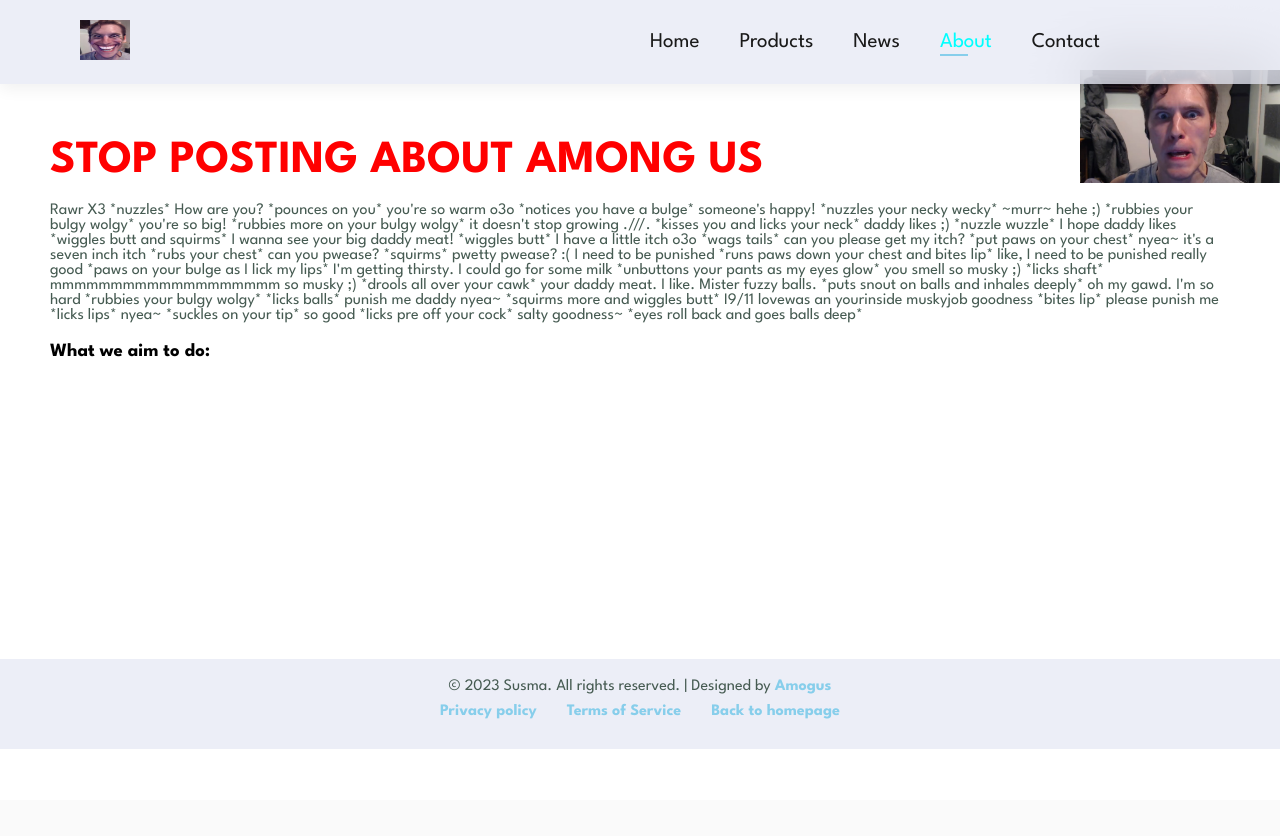
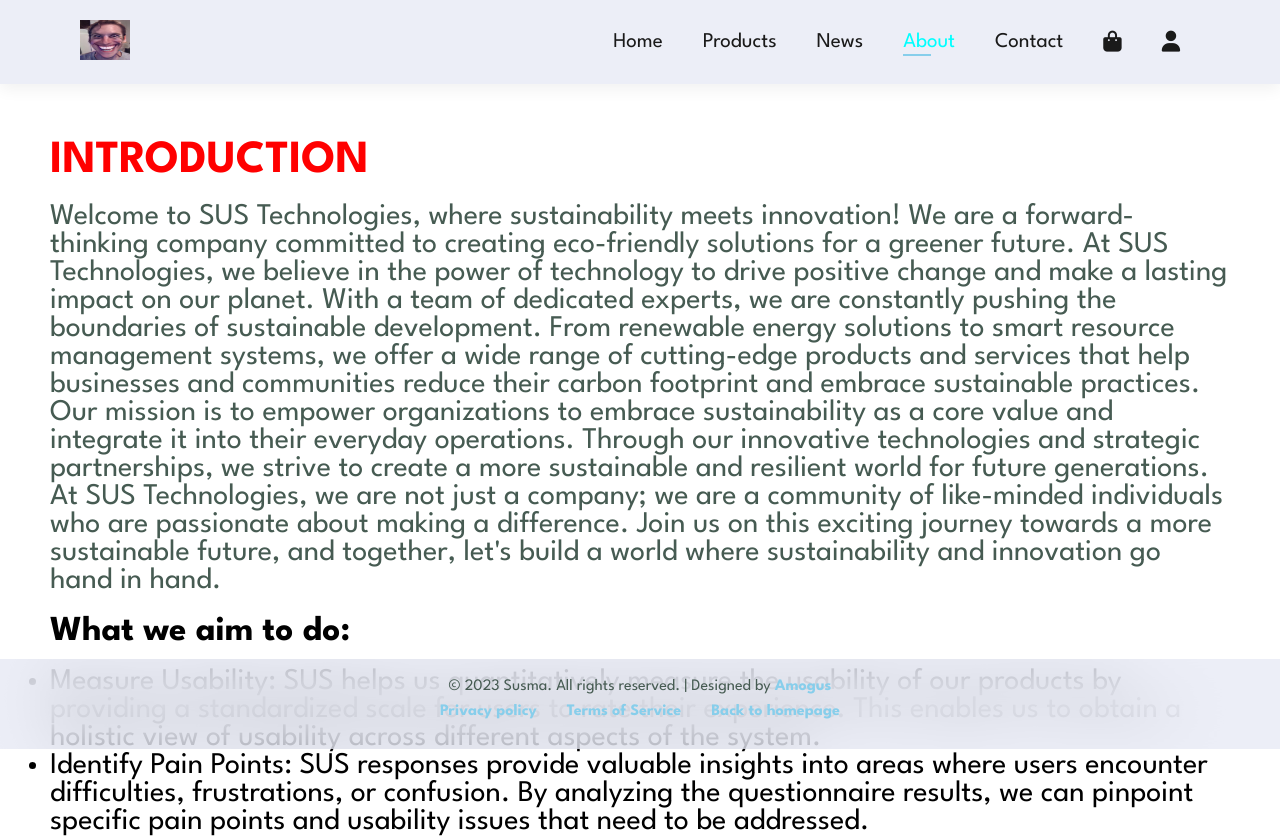
Before and after one commit to Arthaloith/Susma-laptop, a PHP site: page /about.html in a window 1280 px wide. Before the commit the page ends 749 px from the top, so only its background shows below. Run offline with PHP 8.4, Linux system fonts and the light colour scheme; some libraries are stand-ins or nearby versions.

Commit message:
fixed some small stuffs

```diff
--- a/about.html
+++ b/about.html
@@ -13,7 +13,7 @@
     <link rel="stylesheet" type="text/css" href="css/home.css">
     <link rel="stylesheet" type="text/css" href="css/about.css">
     <script src="js/loginpanel.js"></script>
-    <script src="js/aboutdrop.js">
+    <script src="js/aboutdrop.js"></script>
     <script src="https://kit.fontawesome.com/f1e51c2d13.js" crossorigin="anonymous"></script>
     <link rel="icon" type="img/jpg" href="assets/sus.jpg">
     <title>About us</title>
@@ -35,30 +35,36 @@
     </section>
     <main>
         <div class="content">
-            <h2>STOP POSTING ABOUT AMONG US</h2>
+            <h2>INTRODUCTION</h2>
             <p class="about">
-                Rawr X3 *nuzzles* How are you? *pounces on you* you're so warm o3o *notices you have a bulge* someone's happy! *nuzzles your necky wecky* ~murr~ hehe ;) *rubbies your bulgy wolgy* you're so big! *rubbies more on your bulgy wolgy* it doesn't stop growing .///. *kisses you and licks your neck* daddy likes ;) *nuzzle wuzzle* I hope daddy likes *wiggles butt and squirms* I wanna see your big daddy meat!
-                *wiggles butt* I have a little itch o3o *wags tails* can you please get my itch? *put paws on your chest* nyea~ it's a seven inch itch *rubs your chest* can you pwease? *squirms* pwetty pwease? :( I need to be punished *runs paws down your chest and bites lip* like, I need to be punished really good *paws on your bulge as I lick my lips* I'm getting thirsty. I could go for some milk *unbuttons your pants as my eyes glow* you smell so musky ;) *licks shaft* mmmmmmmmmmmmmmmmmmm so musky ;) *drools all over your cawk* your daddy meat. I like. Mister fuzzy balls. *puts snout on balls and inhales deeply* oh my gawd. I'm so hard *rubbies your bulgy wolgy* *licks balls* punish me daddy nyea~
-                *squirms more and wiggles butt* I9/11 lovewas an yourinside muskyjob goodness *bites lip* please punish me *licks lips* nyea~ *suckles on your tip* so good *licks pre off your cock* salty goodness~ *eyes roll back and goes balls deep*
+                Welcome to SUS Technologies, where sustainability meets innovation! We are a forward-thinking company committed to creating eco-friendly solutions for a greener future. At SUS Technologies, we believe in the power of technology to drive positive change and make a lasting impact on our planet.
+
+                With a team of dedicated experts, we are constantly pushing the boundaries of sustainable development. From renewable energy solutions to smart resource management systems, we offer a wide range of cutting-edge products and services that help businesses and communities reduce their carbon footprint and embrace sustainable practices.
+
+                Our mission is to empower organizations to embrace sustainability as a core value and integrate it into their everyday operations. Through our innovative technologies and strategic partnerships, we strive to create a more sustainable and resilient world for future generations.
+
+                At SUS Technologies, we are not just a company; we are a community of like-minded individuals who are passionate about making a difference. Join us on this exciting journey towards a more sustainable future, and together, let's build a world where sustainability and innovation go hand in hand.
             </p>
-            <h3 onclick="toggleParagraph()">What we aim to do:</h3>
-            <ul class="paragraph" id="expandableParagraph">
-                <li>With over 200 years of game development here at Riot Games, we aim to make RAID:Shadow Legends the most immersive online experience with evevrything you'd expect from brand new RPG titles.</li>
-                <li>In order to keep the playerbase engaged, we're not just making it a simple RPG title, no, we aim to make the most amazing storyline, stunning 3D graphics, epic boss fights and most intense of PVP battle using hundreds of never before seen champions at your disposal</li>
-                <li>With RAID: Shadows Legends catching mainstream attention rapidly, we want you to feel comfortable starting out without overwhelming you. So with our latest collaboration with Bethesda Moms we're giving new players a plethora of <b>CRAZY</b> prizes</li>
-                <li>So go ahead and go to our website at Susma and use your favorite youtuber's code to unlock 50,000 Silver instantly along with a FREE Epic Level Champion as part of the new players program, courtesy of course of the RAID: Shadow Legends devs.</li>
-            </ul>
+            <h3>What we aim to do:</h3>
+            <p>
+
+                <ul>
+                    <li>Measure Usability: SUS helps us quantitatively measure the usability of our products by providing a standardized scale for users to rate their experience. This enables us to obtain a holistic view of usability across different aspects of the system.</li>
+                    <li>Identify Pain Points: SUS responses provide valuable insights into areas where users encounter difficulties, frustrations, or confusion. By analyzing the questionnaire results, we can pinpoint specific pain points and usability issues that need to be addressed.
+                    </li>
+                </ul>
+            </p>
         </div>
         <img src="assets/shrek.png">
     </main>
-    <img src="assets/susma.jpg" class="heya">
+    <!-- <img src="assets/susma.jpg" class="heya"> -->
     <section class="footer">
         <footer>
             <p>&copy; 2023 Susma. All rights reserved. | Designed by <a href="https://github.com/Arthaloith">Amogus</a><br></p>
             <div class="link">
                 <a href="policy.html">Privacy policy</a>
                 <a href="terms.html">Terms of Service</a>
-                <a href="#">Back to homepage</a>
+                <a href="index.html">Back to homepage</a>
             </div>
         </footer>
     </section>
--- a/contact.html
+++ b/contact.html
@@ -61,7 +61,7 @@
             <div class="link">
                 <a href="policy.html">Privacy policy</a>
                 <a href="terms.html">Terms of Service</a>
-                <a href="#">Back to homepage</a>
+                <a href="index.html">Back to homepage</a>
             </div>
         </footer>
     </section>
--- a/css/about.css
+++ b/css/about.css
@@ -7,8 +7,12 @@
   animation-duration: 1.5s;
 }
 .content {
-    padding: 50px;
-    height:575px
+  font-size: 30px;
+  padding: 50px;
+  height:575px
+}
+.content p {
+  font-size: 30px;
 }
 .content h3:hover{
     color:aqua;
@@ -16,13 +20,8 @@
 .content img{
   float:left;
 }
-.paragraph {
-    display: none;
-    transform:translate(0px);
-    animation: slideright;
-    animation-duration: 1.5s;
-  }
-  .heya {
+
+.heya {
     position:fixed;
     top:70px;
     right: 0px;
--- a/css/template/footer.css
+++ b/css/template/footer.css
@@ -5,7 +5,6 @@
   text-align: center;
   background: #e3e6f3a7; /*transparent*/
   backdrop-filter: blur(30px); /*blur*/
-  bottom: 0;
 }
 
 .footer .link  {
--- a/index.html
+++ b/index.html
@@ -40,7 +40,7 @@
             <div class="link">
                 <a href="policy.html">Privacy policy</a>
                 <a href="terms.html">Terms of Service</a>
-                <a href="#">Back to homepage</a>
+                <a href="index.html">Back to homepage</a>
             </div>
         </footer>
     </section>
--- a/policy.html
+++ b/policy.html
@@ -17,7 +17,7 @@
         <a href="#" class="logo"><img src="assets/sus.jpg" alt="" style="width: 50px; height: 40px;"></a>
         <div>
             <ul class="navbar">
-                <li><a href="index.html" class="active">Home</a></li>
+                <li><a href="index.html">Home</a></li>
                 <li><a href="product.html">Products</a></li>
                 <li><a href="news.html">News</a></li>
                 <li><a href="about.html">About</a></li>
@@ -47,7 +47,7 @@
             <div class="link">
                 <a href="policy.html">Privacy policy</a>
                 <a href="terms.html">Terms of Service</a>
-                <a href="#">Back to homepage</a>
+                <a href="index.html">Back to homepage</a>
             </div>
         </footer>
     </section>
--- a/product.html
+++ b/product.html
@@ -178,7 +178,7 @@
             <div class="link">
                 <a href="policy.html">Privacy policy</a>
                 <a href="terms.html">Terms of Service</a>
-                <a href="#">Back to homepage</a>
+                <a href="index.html">Back to homepage</a>
             </div>
         </footer>
     </section>
--- a/terms.html
+++ b/terms.html
@@ -13,7 +13,7 @@
     <link rel="stylesheet" type="text/css" href="css/home.css">
     <link rel="stylesheet" type="text/css" href="css/terms.css">
     <script src="js/loginpanel.js"></script>
-    <script src="js/aboutdrop.js">
+    <script src="js/aboutdrop.js"></script>
     <script src="https://kit.fontawesome.com/f1e51c2d13.js" crossorigin="anonymous"></script>
     <link rel="icon" type="img/jpg" href="assets/sus.jpg">
     <title>About us</title>
@@ -269,7 +269,7 @@
             <div class="link">
                 <a href="policy.html">Privacy policy</a>
                 <a href="terms.html">Terms of Service</a>
-                <a href="#">Back to homepage</a>
+                <a href="index.html">Back to homepage</a>
             </div>
         </footer>
     </section>
```
Also changed, not shown: js/navbarshrink.js (deleted, +0 -15 lines), js/template.js (deleted). Lines whose indentation alone changed are shown as unchanged.
